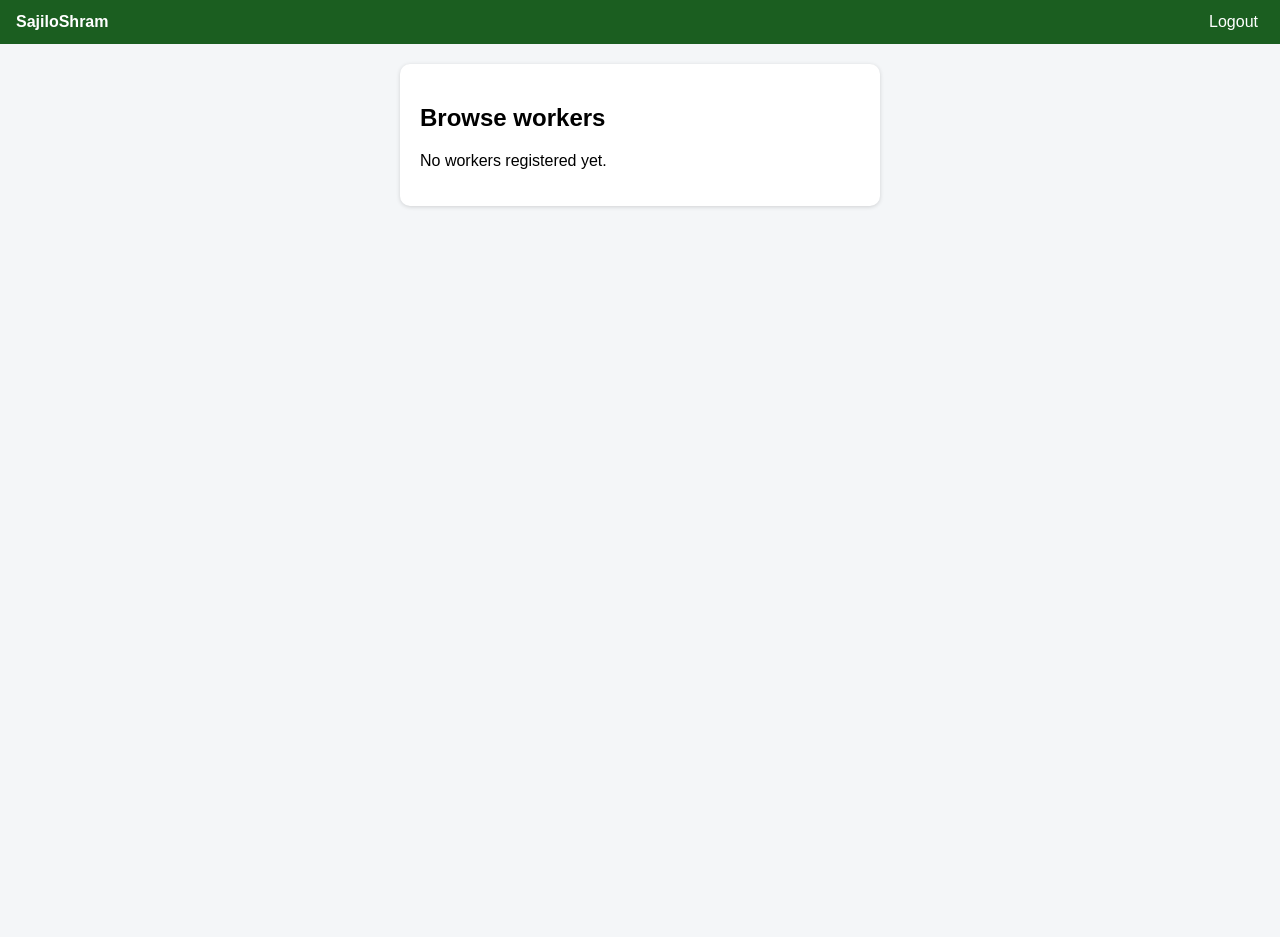
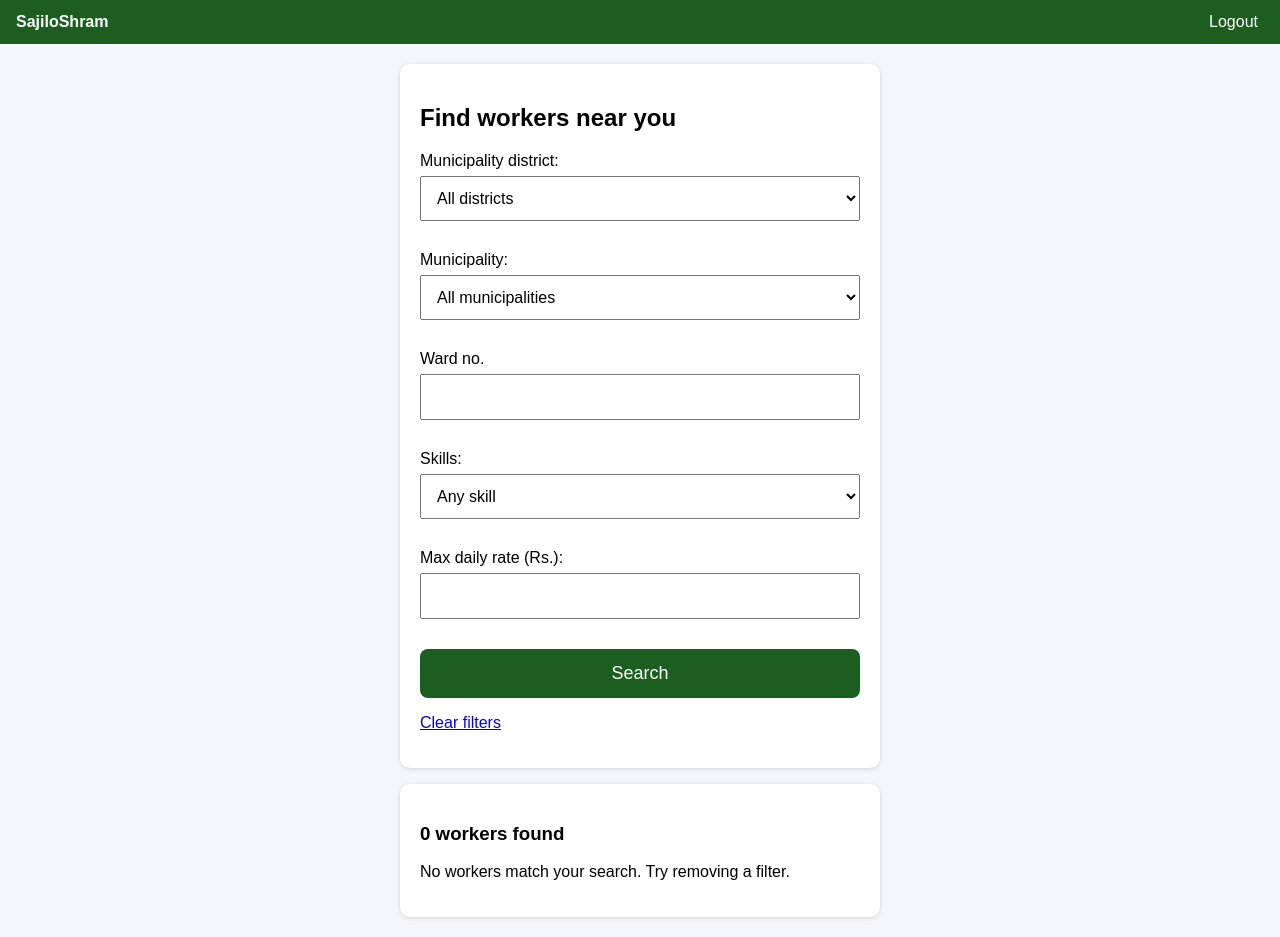
Before and after one commit to SwastikaTech44/SajiloShram, a Django app: page /workers/ in a window 1280 px wide. Before the commit the page ends 208 px from the top, so only its background shows below. Run offline with Django 5.2, Linux system fonts and the light colour scheme; the visitor is signed in with stand-in values (Sample User, id 1); data comes from the database, SQL or seed files in the repository; data that the repository does not hold is empty.

Commit message:
local worker search with filters

```diff
--- a/templates/workers/worker_list.html
+++ b/templates/workers/worker_list.html
@@ -1,20 +1,32 @@
 {% extends 'base.html' %}
-{% block title %}Workers{% endblock %}
+{% block title %}Find Workers{% endblock %}
 {% block content %}
 <div class="card">
-  <h2>Browse workers</h2>
+  <h2>Find workers near you</h2>
+
+  <form method="get">
+    {{ filter.form.as_p }}
+    <button class="btn" type="submit">Search</button>
+  </form>
+  <p><a href="{% url 'worker_list' %}">Clear filters</a></p>
+</div>
+
+<div class="card" style="margin-top:16px;">
+  <h3>{{ workers|length }} worker{{ workers|length|pluralize }} found</h3>
   {% if workers %}
     <ul>
       {% for worker in workers %}
-        <li>
-          <a href="{% url 'worker_detail' worker.id %}">{{ worker.user.username }}</a>
-          — Rs. {{ worker.daily_rate }}/day
-          {% if worker.municipality %} — {{ worker.municipality }}{% endif %}
+        <li style="margin-bottom:12px;">
+          <a href="{% url 'worker_detail' worker.id %}"><strong>{{ worker.user.username }}</strong></a>
+          {% if worker.audio_intro %}🎤{% endif %}<br>
+          Rs. {{ worker.daily_rate }}/day<br>
+          {% if worker.municipality %}{{ worker.municipality }}, Ward {{ worker.ward_no }}<br>{% endif %}
+          {% for skill in worker.skills.all %}{{ skill.name }}{% if not forloop.last %}, {% endif %}{% endfor %}
         </li>
       {% endfor %}
     </ul>
   {% else %}
-    <p>No workers registered yet.</p>
+    <p>No workers match your search. Try removing a filter.</p>
   {% endif %}
 </div>
 {% endblock %}
--- /dev/null
+++ b/workers/filters.py
@@ -0,0 +1,29 @@
+import django_filters
+from .models import WorkerProfile, District, Municipality, Skill
+
+
+class WorkerFilter(django_filters.FilterSet):
+    district = django_filters.ModelChoiceFilter(
+        field_name='municipality__district',
+        queryset=District.objects.all(),
+        empty_label='All districts',
+    )
+    municipality = django_filters.ModelChoiceFilter(
+        queryset=Municipality.objects.select_related('district'),
+        empty_label='All municipalities',
+    )
+    ward_no = django_filters.NumberFilter(label='Ward no.')
+    skill = django_filters.ModelChoiceFilter(
+        field_name='skills',
+        queryset=Skill.objects.all(),
+        empty_label='Any skill',
+    )
+    max_rate = django_filters.NumberFilter(
+        field_name='daily_rate',
+        lookup_expr='lte',
+        label='Max daily rate (Rs.)',
+    )
+
+    class Meta:
+        model = WorkerProfile
+        fields = []
--- a/workers/views.py
+++ b/workers/views.py
@@ -1,7 +1,9 @@
+from django.contrib.auth.decorators import login_required
 from django.http import JsonResponse
+from django.shortcuts import render, redirect, get_object_or_404
 from django.views.decorators.http import require_POST
-from django.contrib.auth.decorators import login_required
-from django.shortcuts import render, redirect, get_object_or_404
+
+from .filters import WorkerFilter
 from .forms import WorkerProfileForm
 from .models import WorkerProfile
 
@@ -24,13 +26,23 @@ def edit_profile(request):
 
 @login_required
 def worker_list(request):
-    workers = WorkerProfile.objects.select_related('user', 'municipality').all()
-    return render(request, 'workers/worker_list.html', {'workers': workers})
+    base = (
+        WorkerProfile.objects
+        .select_related('user', 'municipality__district')
+        .prefetch_related('skills')
+        .order_by('daily_rate')
+    )
+    worker_filter = WorkerFilter(request.GET, queryset=base)
+    return render(request, 'workers/worker_list.html', {
+        'filter': worker_filter,
+        'workers': worker_filter.qs,
+    })
 
 
 def worker_detail(request, profile_id):
     worker = get_object_or_404(WorkerProfile, id=profile_id)
     return render(request, 'workers/worker_detail.html', {'worker': worker})
+
 
 @login_required
 @require_POST
```
